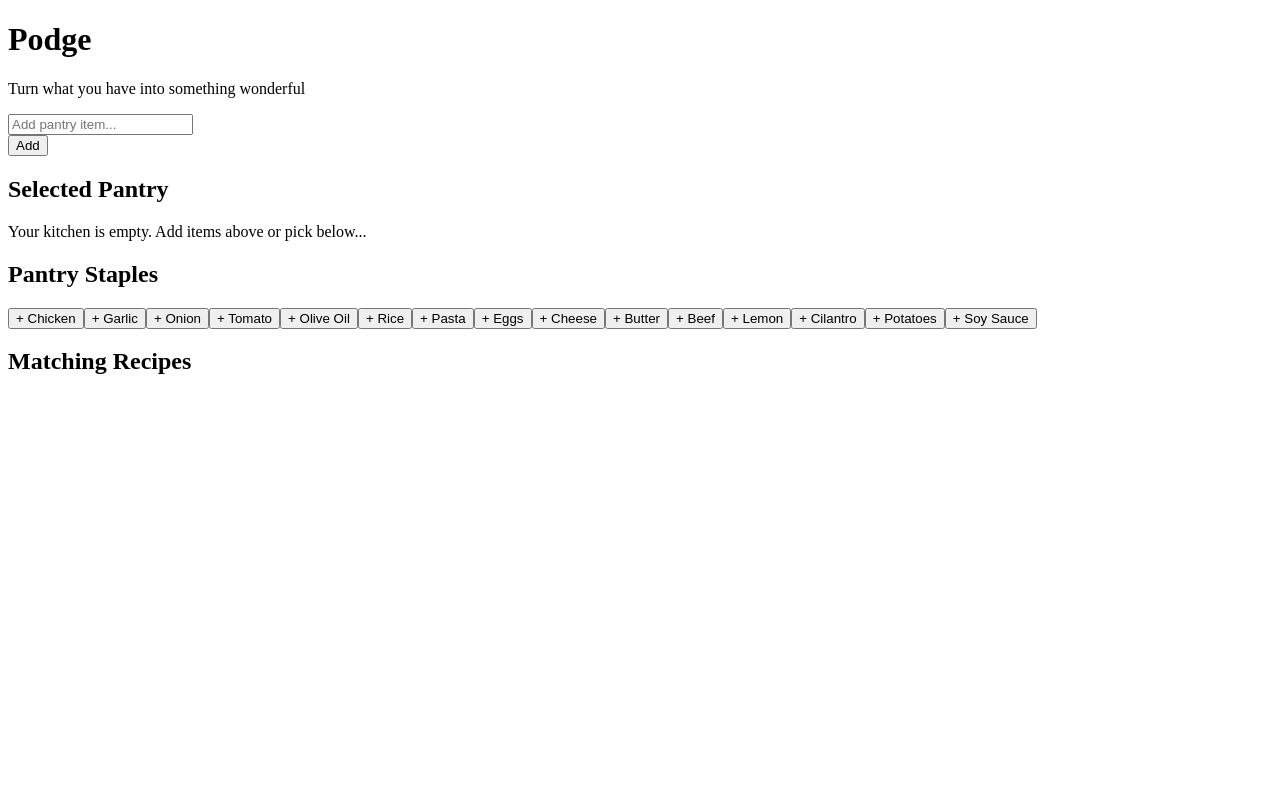
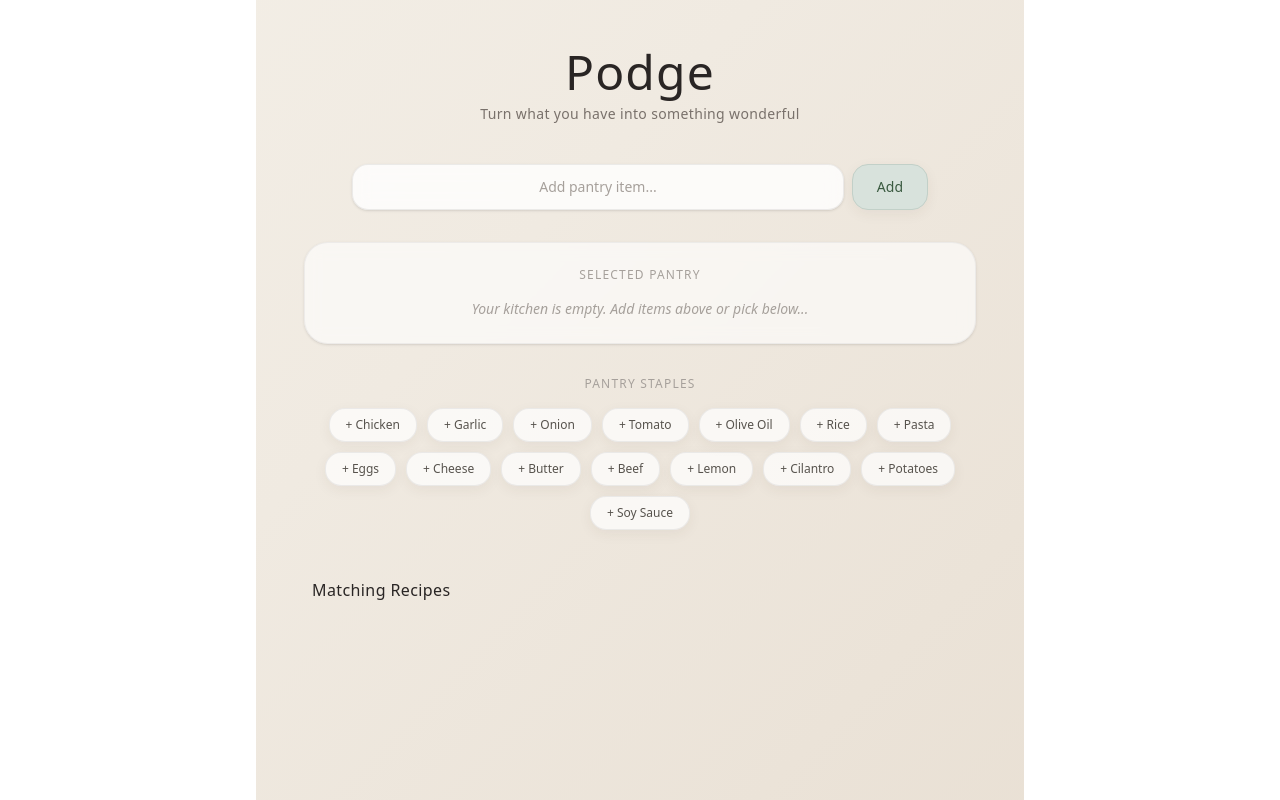
Before and after one commit to jtcvmarie/mealio, a Next.js app: page / in a window 1280 px wide. Built offline with nearby package versions, Linux system fonts and the light colour scheme.

Commit message:
Update layout.tsx

```diff
--- a/app/layout.tsx
+++ b/app/layout.tsx
@@ -1,3 +1,21 @@
-export default function RootLayout({ children }: { children: React.ReactNode }) {
-  return <html lang="en"><body>{children}</body></html>;
+import './globals.css';
+import type { Metadata } from 'node_modules/next';
+
+export const metadata: Metadata = {
+  title: 'Podge',
+  description: 'Turn what you have into something wonderful',
+};
+
+export default function RootLayout({
+  children,
+}: {
+  children: React.ReactNode;
+}) {
+  return (
+    <html lang="en">
+      <body className="min-h-screen antialiased">
+        {children}
+      </body>
+    </html>
+  );
 }
```
